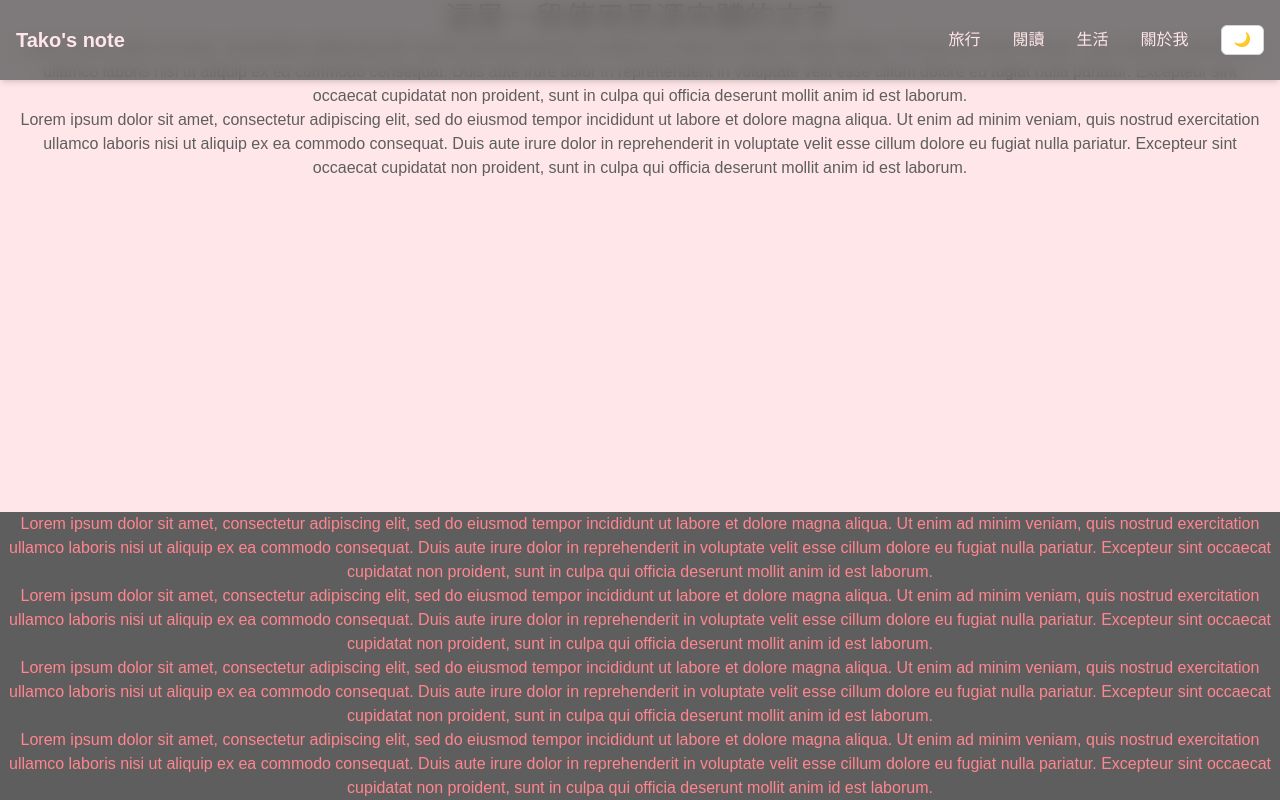
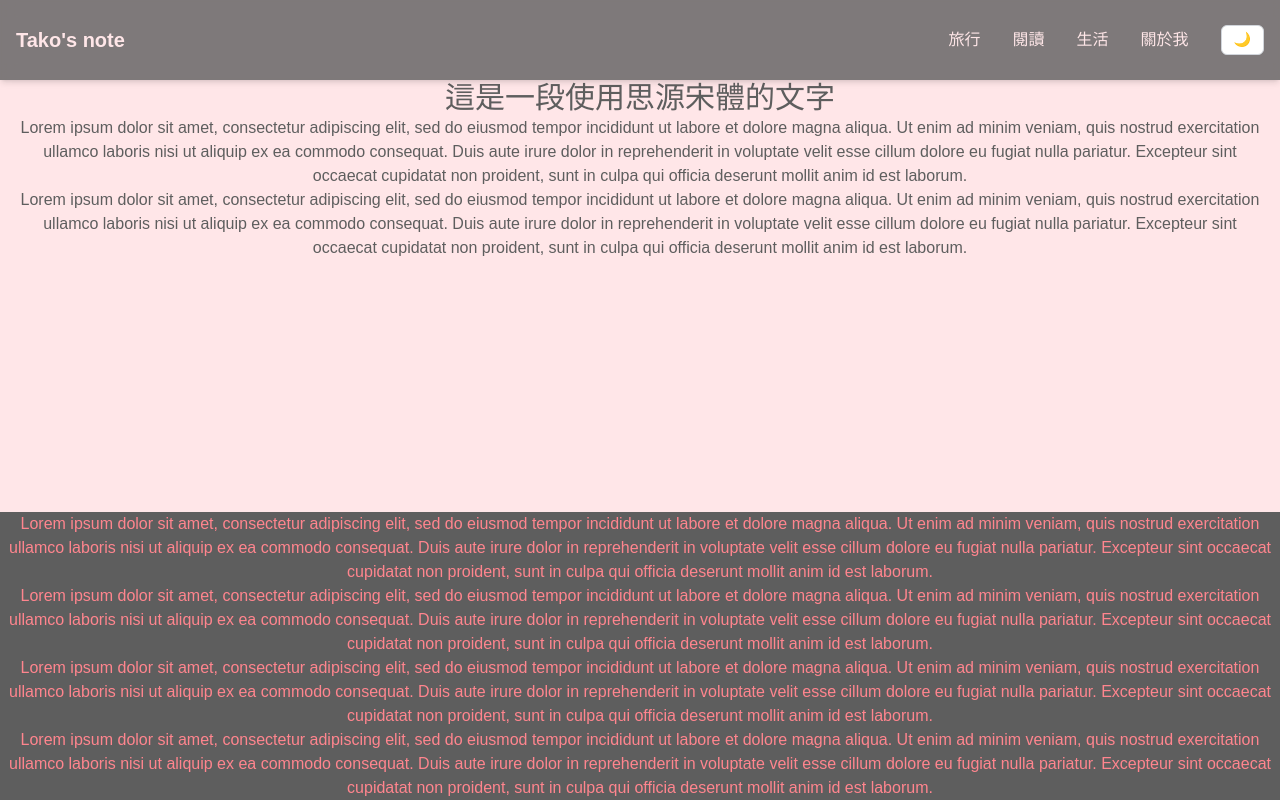
Before and after one commit to Jenny-jw/mern-blog, a React (Vite) app in the folder frontend/vite_blog/: page / in a window 1280 px wide. Built offline with nearby package versions, Linux system fonts and the light colour scheme; a web font is replaced by a local one.

Commit message:
Add top padding for children under <main> and remove <div> wrapping Navbar and Footer

```diff
--- a/frontend/vite_blog/src/App.jsx
+++ b/frontend/vite_blog/src/App.jsx
@@ -12,11 +12,8 @@ import AboutMe from "./pages/AboutMe.jsx";
 const App = () => {
   return (
     <div className="min-h-screen flex flex-col bg-lightAccent text-lightText dark:bg-darkBg dark:text-darkText">
-      <div className="w-screen">
-        <Navbar />
-      </div>
-
-      <main className="flex-grow w-full max-w-screen-xl mx-auto px-4">
+      <Navbar />
+      <main className="flex-grow w-full max-w-screen-xl mx-auto px-4 pt-16 md:pt-20">
         <Routes>
           <Route path="/" element={<Home />} />
           <Route path="/aboutMe" element={<AboutMe />} />
@@ -25,10 +22,7 @@ const App = () => {
           <Route path="/new" element={<NewPost />} />
         </Routes>
       </main>
-
-      <div className="w-screen">
-        <Footer />
-      </div>
+      <Footer />
     </div>
   );
 };
```
